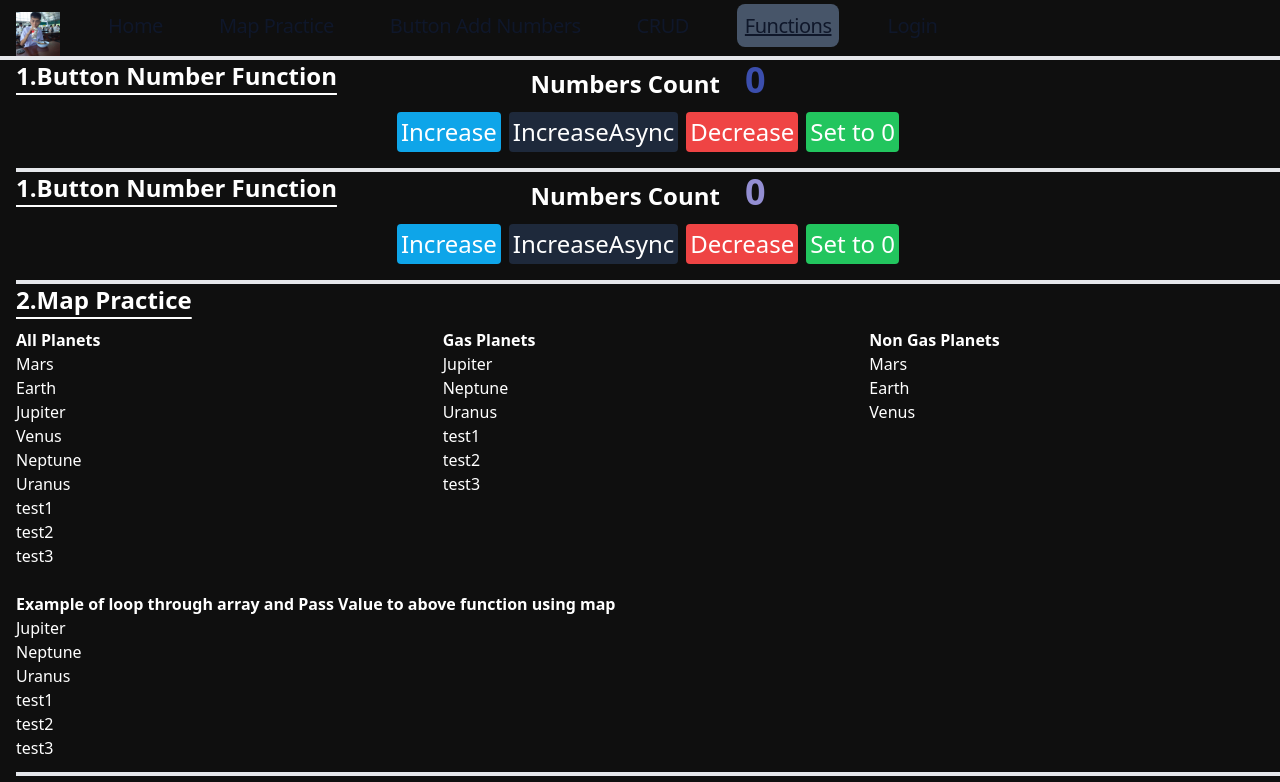
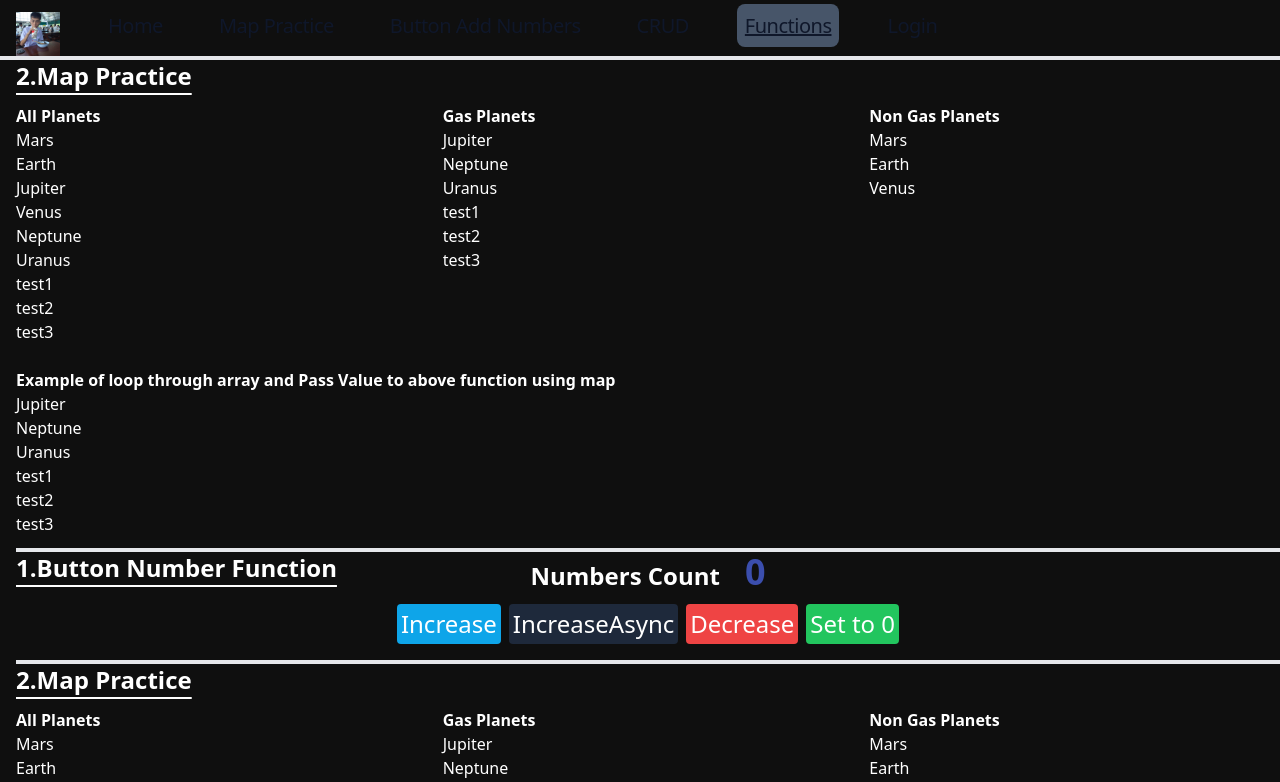
Before and after one commit to JoeSaranbro/old-portfolio, a React (Create React App) app: page /functions in a window 1280 px wide. Shown: the top 782 px of the page. Built offline with nearby package versions, Linux system fonts and the light colour scheme.

Commit message:
Update Functions.js

```diff
--- a/src/Functions.js
+++ b/src/Functions.js
@@ -6,7 +6,7 @@ import  {CRUD}  from "./FunctionsDetail"
 const Functions = () => {
   return (
     <div className='content'>
-        <div className=''><ButtonAddNums /></div>
+        <div className=''><MapPrac /></div>
         <div className=''><ButtonAddNums /></div>
         <div className=''><MapPrac /></div>
         <div className=''><CRUD /></div>
```
